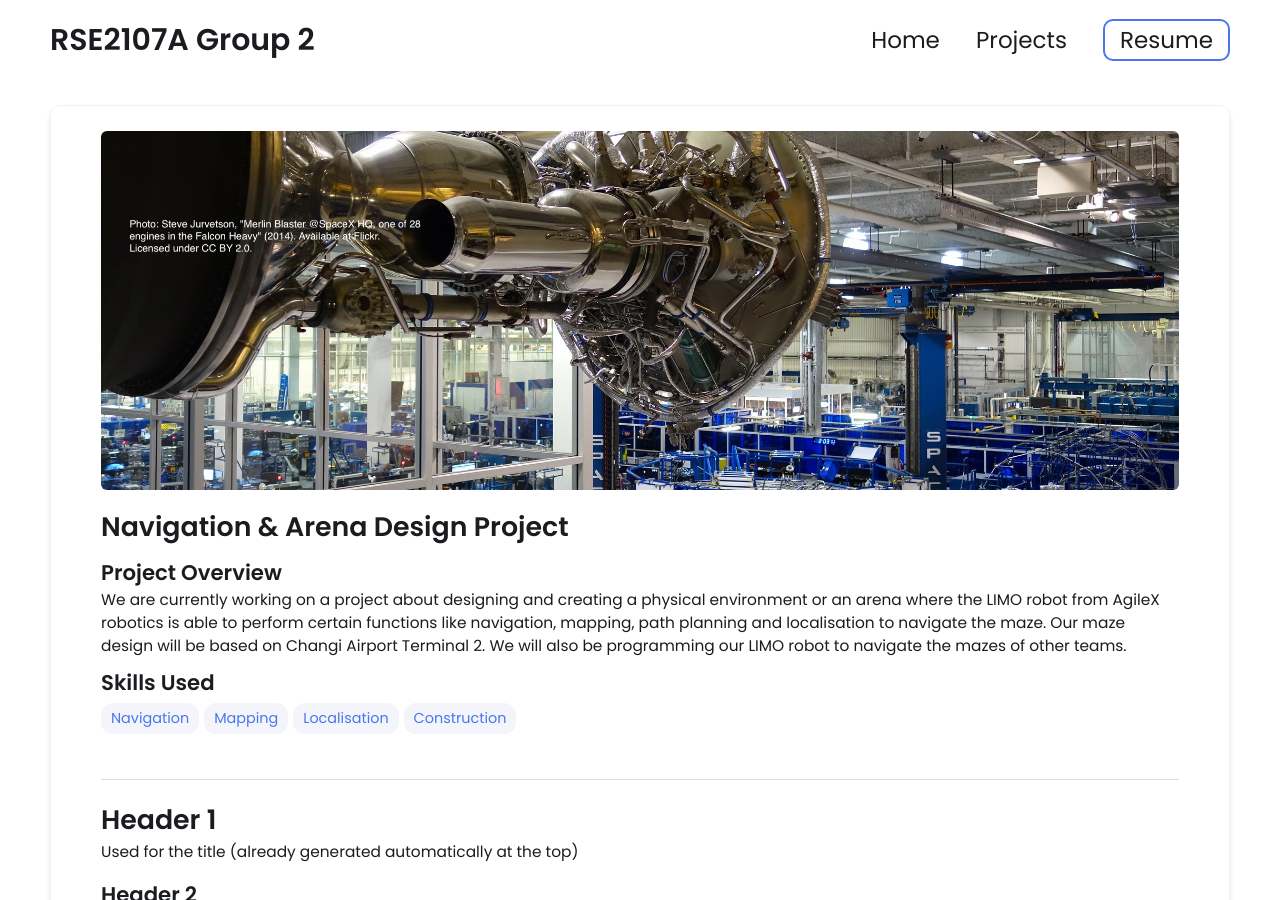
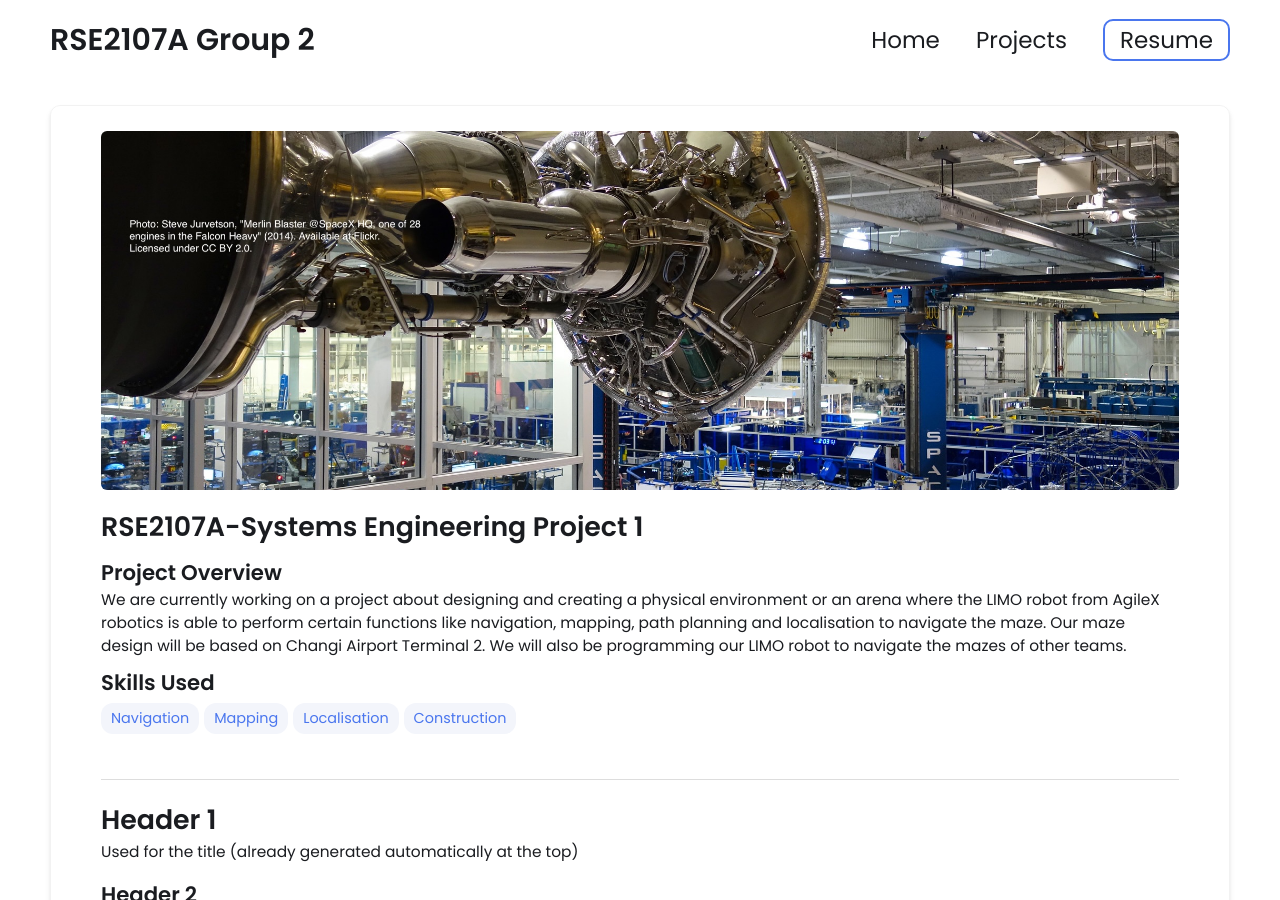
Before and after one commit to LeeZhaoLun2000/LeeZhaoLun.github.io, a Jekyll site: the page built from _projects/demo-project/index.md, in a window 1280 px wide and 900 px high. Built offline with Jekyll 4.4.1, drawn with Linux system fonts in a browser that asks for light colours.

Commit message:
Update index.md

```diff
--- a/_projects/demo-project/index.md
+++ b/_projects/demo-project/index.md
@@ -1,6 +1,6 @@
 ---
 layout: post
-title: Navigation & Arena Design Project
+title: RSE2107A-Systems Engineering Project 1
 description:  We are currently working on a project about designing and creating a physical environment or an arena where the LIMO robot from AgileX robotics is able to perform certain functions like navigation, mapping, path planning and localisation to navigate the maze. Our maze design will be based on Changi Airport Terminal 2. We will also be programming our LIMO robot to navigate the mazes of other teams.
 skills:
 - Navigation
```
